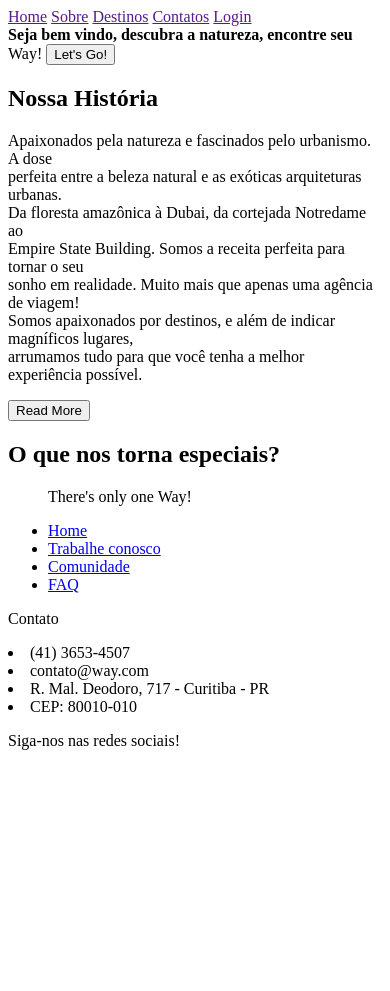
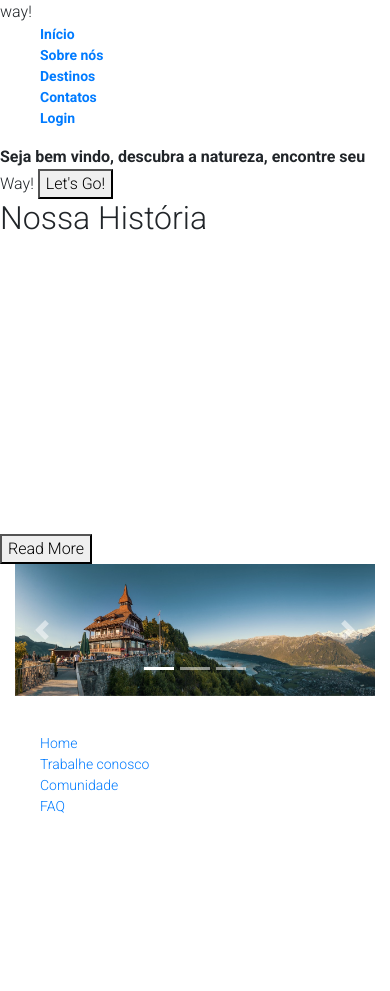
Before and after one commit to GustavoMoraisSantos/ProjetoPI, a PHP site: page / in a window 390 px wide. Before the commit the page ends 750 px from the top, so only its background shows below. Run offline with PHP 8.4, Linux system fonts and the light colour scheme; some libraries are stand-ins or nearby versions.

Commit message:
Slider
incluí um slider e bootstrap

```diff
--- a/index.html
+++ b/index.html
@@ -1,37 +1,46 @@
 <!DOCTYPE html>
 <html lang="pt-br">
-<head>
-    <meta charset="UTF-8">
-    <meta http-equiv="X-UA-Compatible" content="IE=edge">
-    <meta name="viewport" content="width=device-width, initial-scale=1.0">
-    <title>Way!</title>
-    <link rel="shortcut icon" href="assets/img/agoravai.png">
-    <link rel="stylesheet" type="text/css" href="style.css" media="screen" />
-    <link rel="stylesheet" href="text/javaScript">
-    <link rel="preconnect" href="https://fonts.gstatic.com">
-    <link href="https://fonts.googleapis.com/css2?family=Lobster&display=swap" rel="stylesheet">
-    <link href="https://fonts.googleapis.com/css2?family=Lobster&family=Lora&display=swap" rel="stylesheet">
-</head>
+    <head>
+        <meta charset="UTF-8">
+        <meta name="viewport" content="width=device-width, initial-scale=1.0">
+        <title>hDC Agency - A sua agência web</title>
+
+        <!-- Fonte -->
+        <link href="https://fonts.googleapis.com/css2?family=Roboto:wght@300;700&display=swap" rel="stylesheet">
+
+        <!-- Bootstrap -->
+        <link rel="stylesheet" href="https://stackpath.bootstrapcdn.com/bootstrap/4.5.2/css/bootstrap.min.css" integrity="sha384-JcKb8q3iqJ61gNV9KGb8thSsNjpSL0n8PARn9HuZOnIxN0hoP+VmmDGMN5t9UJ0Z" crossorigin="anonymous">
+        <link rel="stylesheet" href="css/style.css">
+
+        <!--Meu css-->
+        <link rel="stylesheet" href="style.css">
+
+        <!-- Scripts -->
+        <script
+        src="https://code.jquery.com/jquery-3.5.1.min.js"
+        integrity="sha256-9/aliU8dGd2tb6OSsuzixeV4y/faTqgFtohetphbbj0="
+        crossorigin="anonymous"></script>
+        <script src="https://cdn.jsdelivr.net/npm/popper.js@1.16.1/dist/umd/popper.min.js" integrity="sha384-9/reFTGAW83EW2RDu2S0VKaIzap3H66lZH81PoYlFhbGU+6BZp6G7niu735Sk7lN" crossorigin="anonymous"></script>
+        <script src="https://stackpath.bootstrapcdn.com/bootstrap/4.5.2/js/bootstrap.min.js" integrity="sha384-B4gt1jrGC7Jh4AgTPSdUtOBvfO8shuf57BaghqFfPlYxofvL8/KUEfYiJOMMV+rV" crossorigin="anonymous"></script>
+
+        <!-- Font Awesome -->
+        <script src="https://kit.fontawesome.com/15860c6edb.js" crossorigin="anonymous"></script>
+
+        <!-- Progress Bar -->
+        <script src="js/progressbar.min.js"></script>
+
+        <!-- Parallax -->
+        <script src="https://cdn.jsdelivr.net/parallax.js/1.4.2/parallax.min.js"></script>
+
+    </head>
 <body>
 
 
 
-            <!--menu teste-->
-            <nav>
-                <div class="menu1">
-                    <a href=""><label for="">Home</label></a>
-                    <a href=""><label for="">Sobre</label></a>
-                    <a href=""><label for="">Destinos</label></a>
-                    <a href=""><label for="">Contatos</label></a>
-                    <a href=""><label for="">Login</label></a>
-                </div>
 
-            </nav>
-
-    <!--
 
      <section class="menu">
-        <!--menu fixo com logo, home, about, destinations, login linkando pra entrar com face ou google !!!!!!!!!!!!!>
+        <!--menu fixo com logo, home, about, destinations, login linkando pra entrar com face ou google -->
         <div class="menu_logo">way!</div>
         <div class="menu_img"></div>
 
@@ -47,7 +56,7 @@
 
 
 
-    </section> -->
+    </section>
     <section class="content__1">
         <!--foto background, nome da empresa ou razão, botão convidando pra destinations "Let's Go!"-->
         <div class="content__1-img">
@@ -67,17 +76,65 @@
             <button class="read_more">Read More</button>
         </div>
     </section>
-    <section class="content__3">
+    <!--<section class="content__3">
         <!--"What make us special", títulos como: Guias especialistas locais, Aventuras escolhidas a dedo, Destinos de joias escondidas. Curto parágrafos falando um pouco sobre cada coisa. -->
 
-            <div class="fundo__content3">
+            <!--<div class="fundo__content3">
 
                 <h2 class="h2__content3">O que nos torna especiais?</h2>
                 <div class="sobre__content3">
                 </div>
-            </div>
+            </div>-->
 
 
+            <!--TESTE AQUI-->
+            <main>
+                <div class="container-fluid">
+
+
+                    <div id="mainSlider" class="carousel slide" data-ride="carousel">
+                        <ol class="carousel-indicators">
+                            <li data-target="#mainSlider" data-slide-to="0" class="active"></li>
+                            <li data-target="#mainSlider" data-slide-to="1"></li>
+                            <li data-target="#mainSlider" data-slide-to="2"></li>
+                        </ol>
+                        <div class="carousel-inner">
+                            <div class="carousel-item active">
+                                <img src="assets/img/interlaken-2390468_1280.jpg" class="d-block w-100" alt="Guias Locais">
+                                <div class="carousel-caption d-none d-md-block">
+                                    <h2>Guias especialistas locais!</h2>
+                                    <p>Conte conosco para fornecer a melhor experiência.</p>
+                                    <a href="#" class="main-btn">Ver destinos!</a>
+                                </div>
+                            </div>
+                            <div class="carousel-item">
+                                <img class="tamanho" src="assets/img/praia.jpg" class="d-block w-100" alt="Aventuras escolhidas">
+                                <div class="carousel-caption d-none d-md-block">
+                                    <h2>Aventuras escolhidas a dedo!</h2>
+                                    <p>Nossa equipe está pronta para te ajudar nas férias que você merece!</p>
+                                    <a href="#" class="main-btn">Entre em contato</a>
+                                </div>
+                            </div>
+                            <div class="carousel-item">
+                                <img class="tamanho" src="assets/img/testemaldito (10).jpg" class="d-block w-100" alt="Joias escondidas">
+                                <div class="carousel-caption d-none d-md-block">
+                                    <h2>Destino de joias escondidas!</h2>
+                                    <p>Lugares incríveis que valem apena conhecer</p>
+                                    <a href="#" class="main-btn">Entre em contato</a>
+                                </div>
+                            </div>
+                        </div>
+                        <a href="#mainSlider" class="carousel-control-prev" role="button" data-slide="prev">
+                            <span class="carousel-control-prev-icon" aria-hidden="true"></span>
+                            <span class="sr-only">Previous</span>
+                        </a>
+                        <a href="#mainSlider" class="carousel-control-next" role="button" data-slide="next">
+                            <span class="carousel-control-next-icon" aria-hidden="true"></span>
+                            <span class="sr-only">Next</span>
+                        </a>
+                    </div>
+
+            </main>
 
     </section>
     <section class="content__4">
--- a/style.css
+++ b/style.css
@@ -386,3 +386,70 @@
         background-image: url(assets/img/youtube.png);
     }
 }
+
+
+
+/*TESTE*/
+/* GERAIS */
+body{
+    font-family: 'Roboto', sans-serif;
+}
+
+.row{
+    margin: 0;
+}
+
+.container{
+    padding: 70px 0;
+}
+
+p, li{
+    color: rgb(255, 255, 255);
+    font-size: 14px;
+}
+
+
+/* Barra de navegação */
+header, .navbar{
+    background-color: #353D41;
+}
+
+#nav-container{
+    padding-top: 0;
+    padding-bottom: 0;
+}
+
+#logo{
+    width: 125px;
+    position: absolute;
+    margin-top: -50px;
+    margin-left: -20px;
+}
+.escrita{
+    position: absolute;
+    margin-left: 70px;
+    margin-top: -10px;
+}
+
+.navbar-brand {
+    padding: 0;
+    color: white;
+}
+
+.navbar-brand:hover{
+    color: white;
+}
+
+#navbar-links a{
+    color: white;
+}
+
+.navbar-expand-lg .navbar-nav .nav-link {
+    padding: 1rem .8rem; /*elemento root*/
+}
+
+.tamanho{
+    width: 100%;
+    height: auto;
+    background-size: 100%;
+}
```
Also changed, not shown: assets/img/praia.jpg (added), assets/img/testemaldito (10).jpg (added).
